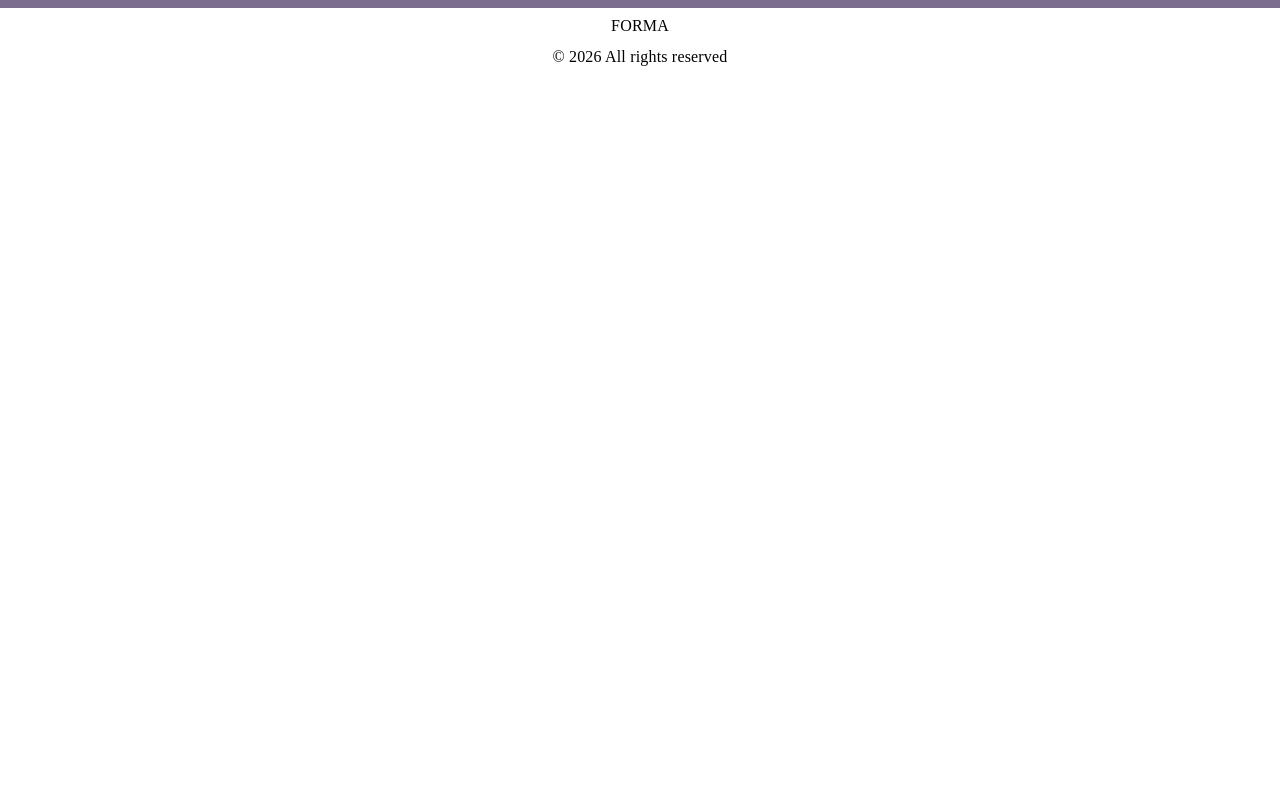
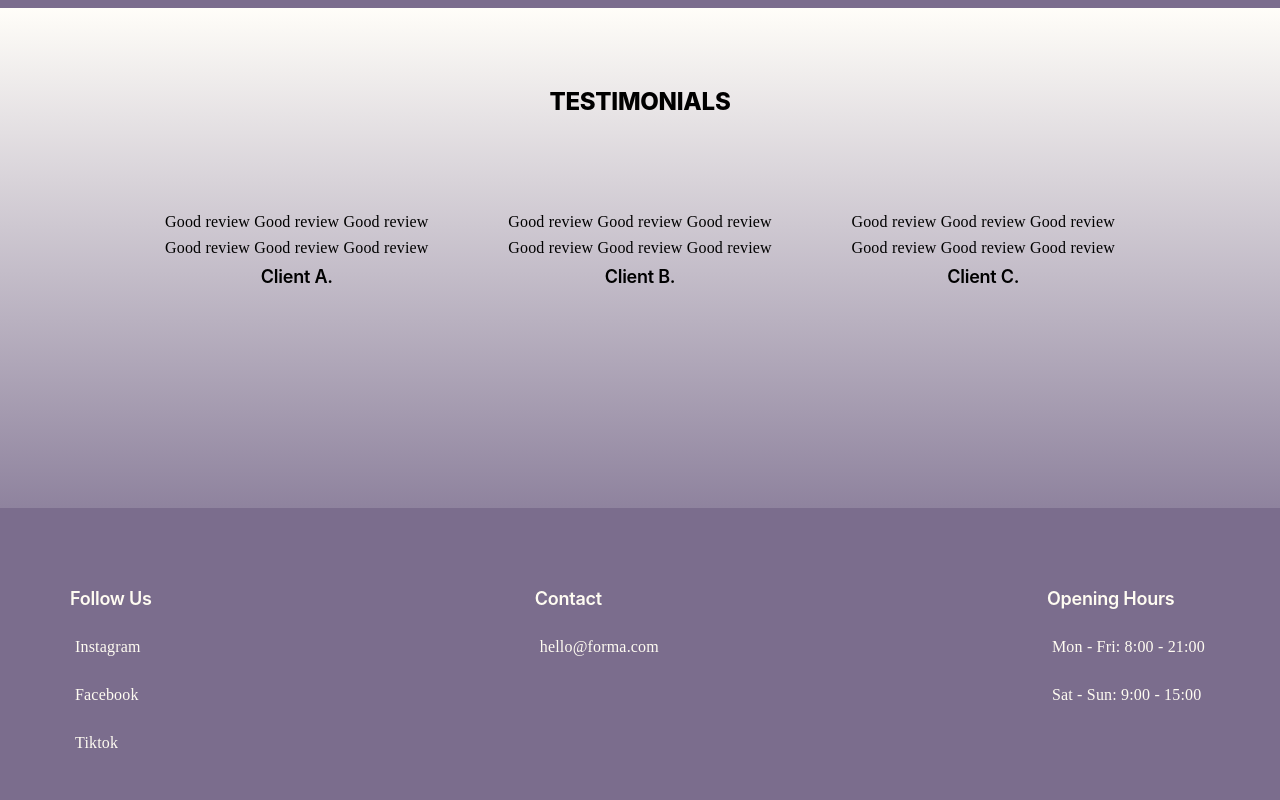
Before and after one commit to Rachel-Sardine007/Pilates-E-Handel-FullstackWeb, a React (Vite) app in the folder web-frontend/: page / in a window 1280 px wide. Shown: the part 1800-2600 px from the top of the page. Before the commit the page ends 1875 px from the top, so only its background shows below. Built offline with nearby package versions, Linux system fonts and the light colour scheme.

Commit message:
Update home page + footer

```diff
--- /dev/null
+++ b/web-frontend/src/components/Footer.css
@@ -0,0 +1,34 @@
+.footer {
+  background-color: var(--primary);
+  color: var(--light-floral);
+  padding: 30px 0;
+}
+
+.footer-top{
+    display: flex;
+    flex-direction: row;
+    justify-content: space-between;
+    padding: 50px;
+}
+
+/* .footer-content {
+  display: flex;
+  flex-direction: row;
+  justify-content: space-between;
+  gap: 60px;
+} */
+
+.footer-column {
+  display: flex;
+  flex-direction: column;
+  gap: 12px;
+  text-align: left;
+  margin-left: 20px;
+  margin-right: 20px;
+}
+
+.footer-bottom{
+    background-color: var(--light-floral);
+    color: var(--dark-brown);
+    padding: 10px;
+}
--- a/web-frontend/src/components/Footer.jsx
+++ b/web-frontend/src/components/Footer.jsx
@@ -1,12 +1,29 @@
+import "./Footer.css";
+
 function Footer() {
     return (
         <footer className="footer">
-            <div className="info-card">
-
+            <div className="footer-top">
+                <div className="footer-column">
+                    <h3>Follow Us</h3>
+                    <p>Instagram</p>
+                    <p>Facebook</p>
+                    <p>Tiktok</p>
+                </div>
+                <div className="footer-column">
+                    <h3>Contact</h3>
+                    <p>hello@forma.com</p>
+                </div>
+                <div className="footer-column">
+                    <h3>Opening Hours</h3>
+                    <p>Mon - Fri: 8:00 - 21:00</p>
+                    <p>Sat - Sun: 9:00 - 15:00</p>
+                </div>
             </div>
-            <div className="footer-rights">
+            <div className="footer-bottom">
                 <p>FORMA</p>
                 <p>© 2026 All rights reserved</p>
+                <p>Powered by Sardine S.</p>
             </div>
         </footer>
      );
--- a/web-frontend/src/index.css
+++ b/web-frontend/src/index.css
@@ -14,6 +14,7 @@
   --primary: #7B6D8D;
   --primary-dark:#593F62;
   --dark: #0d1b2a;
+  --dark-brown: #493B2A;
   --light: #ffffff;
   --light-floral: #FFFCF2;
   --accent: #A5C4D4;
--- a/web-frontend/src/pages/Home.css
+++ b/web-frontend/src/pages/Home.css
@@ -85,3 +85,23 @@
   width: 100%;
   border-radius: 15px;
 }
+
+
+.review{
+  background-image: linear-gradient(
+    to bottom,
+    rgba(255, 252, 242, 0.5),
+    rgba(123, 109, 141, 0.85)
+  );
+
+  height: 500px;
+  padding: 80px;
+}
+
+.review-grip {
+  display: flex;
+  justify-content: space-between;
+  align-items: center;
+  justify-items: center;
+  padding: 80px;
+}
--- a/web-frontend/src/pages/Home.jsx
+++ b/web-frontend/src/pages/Home.jsx
@@ -108,6 +108,36 @@ function Home() {
                     </p>
                 </div>
             </section>
+
+            {/* Testimonials */}
+            <section className="review">
+                <div className="review-header">
+                    <h2>TESTIMONIALS</h2>
+                </div>
+                <div className="review-grip">
+                    <div className="review-card">
+                        <p>Good review Good review Good review
+                            <br />
+                            Good review Good review Good review
+                        </p>
+                        <h3>Client A.</h3>
+                    </div>
+                                        <div className="review-card">
+                        <p>Good review Good review Good review
+                            <br />
+                            Good review Good review Good review
+                        </p>
+                        <h3>Client B.</h3>
+                    </div>
+                                        <div className="review-card">
+                        <p>Good review Good review Good review
+                            <br />
+                            Good review Good review Good review
+                        </p>
+                        <h3>Client C.</h3>
+                    </div>
+                </div>
+            </section>
         </div>
      );
 }
```
